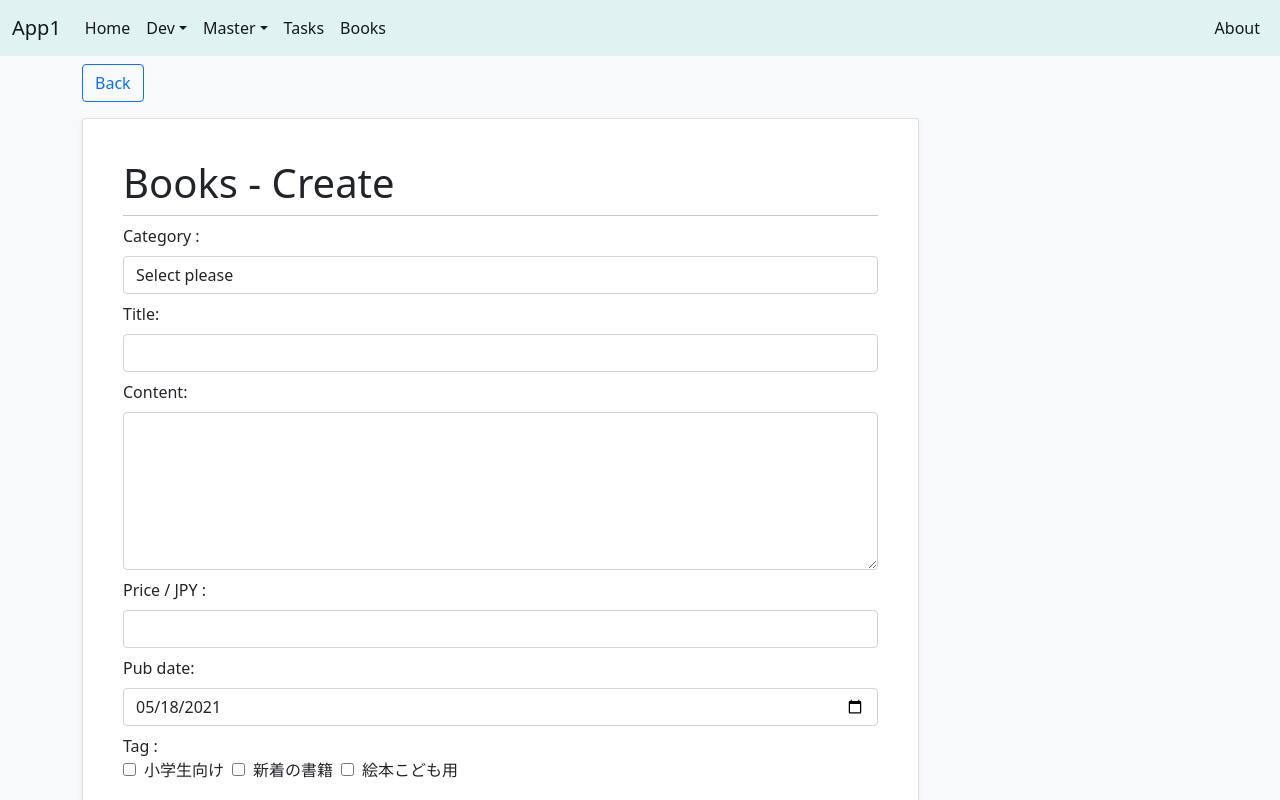
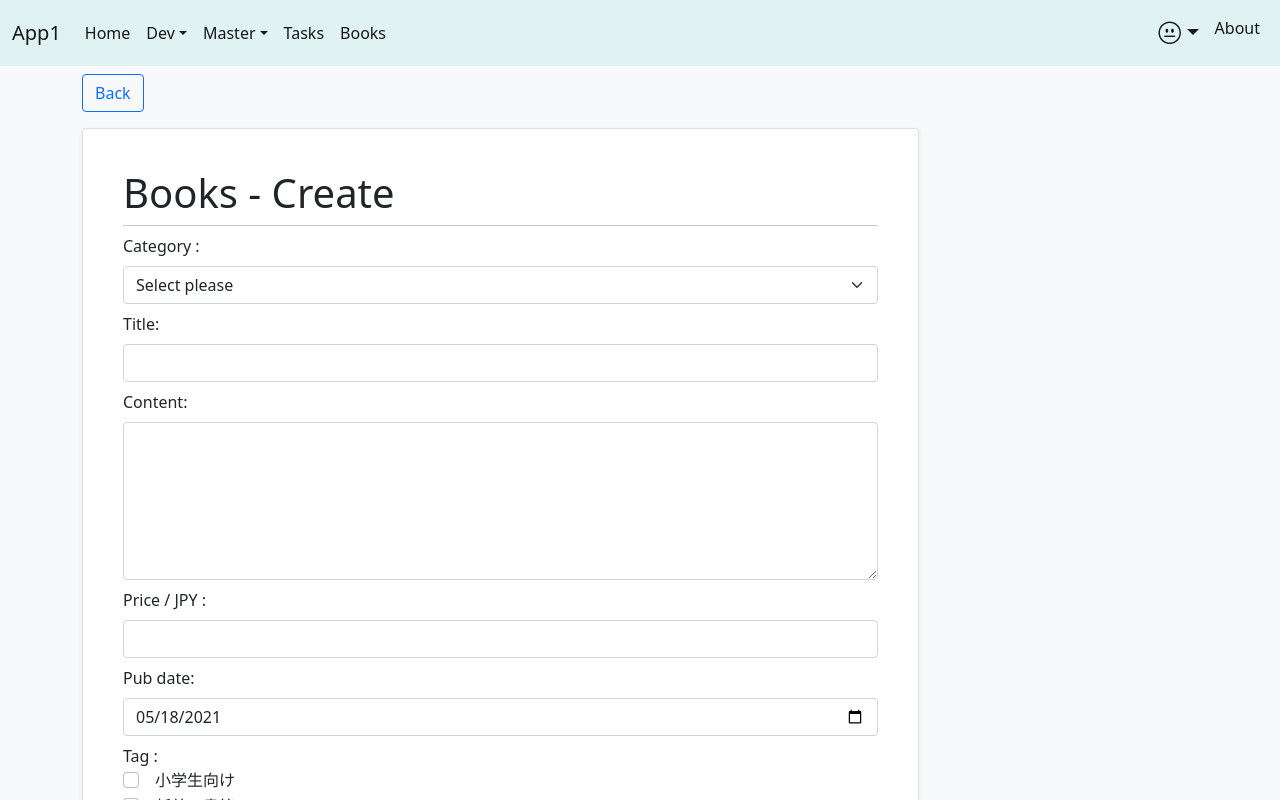
Before and after one commit to kuc-arc-f/nextjs_3_19bootstrap, a Next.js app: page /books/create in a window 1280 px wide. Shown: the top 800 px of the page. Built offline with nearby package versions, Linux system fonts and the light colour scheme.

Commit message:
up,0520a3

```diff
--- a/components/Navibar.jsx
+++ b/components/Navibar.jsx
@@ -43,6 +43,16 @@ export default function Page(){
           </li>
         </ul>
         <ul className="navbar-nav mb-2 mb-lg-0">
+          <li className="nav-item dropdown">
+            <a className="nav-link active dropdown-toggle nav-icon-face" href="#" id="navbarDropdown" role="button" data-bs-toggle="dropdown" aria-expanded="false">
+              <i className="bi bi-emoji-neutral rounded-circle"></i>
+            </a>
+            <ul className="dropdown-menu" aria-labelledby="navbarDropdown">
+              <li><a className="dropdown-item" href="/">action1</a></li>
+              <li><a className="dropdown-item" href="/">action2</a></li>
+            </ul>
+          </li>
+
           <li className="nav-item">
             <a className="nav-link active" href="#" data-bs-toggle="modal"
              data-bs-target="#NavigateAboutModal">About
@@ -53,6 +63,8 @@ export default function Page(){
     </div>
     <style>{`
     .navbar{ background: #E0F2F1;}
+    .nav-icon-face{font-size: 1.4rem;}
+    .nav-icon-img{ width : 32px;}
     `}</style>
   </nav>
   )
--- a/pages/books/create.js
+++ b/pages/books/create.js
@@ -100,7 +100,7 @@ console.log(item)
         <hr className="my-2"/>
         <label>Category :</label>
         <select id="category_id" name="category_id"
-          className="form-control mt-2" >
+          className="form-select mt-2" >
           <option value="0">Select please</option>
           {category.map((item, index) => {
 //            console.log(item.name)
@@ -117,13 +117,14 @@ console.log(item)
     return tags.map((item, index) => {
 // console.log(item )
       var name = "check_" + item.id
-      // form-control
       return(
-        <label key={index} className="">
+      <div className="form-check">
+        <label key={index} className="form-check-label">
           <input type="checkbox" name={name} id={name}
-           className="" />
+          className="form-check-input" />
           <span className="mx-2">{item.name}</span>
         </label>
+      </div>
       )
     })
   }
```
Also changed, not shown: 1 other file (tests, documents, lock files or other folders).
